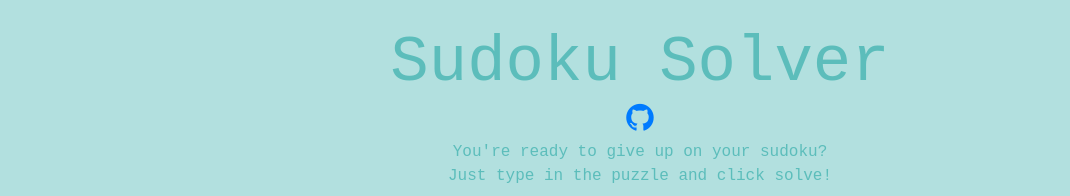
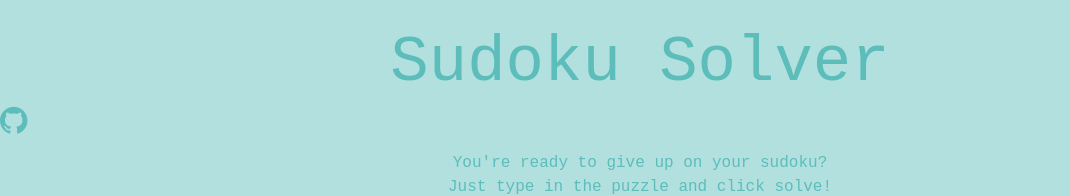
Before and after one commit to marinaikeno/sudoku_solver, a React app in the folder client/: page / in a window 1280 px wide. Shown: the top 196 px of the page, without its empty margins (0-1070 px from the left). Built offline with nearby package versions, Linux system fonts and the light colour scheme; no server answers.

Commit message:
updated stylesheet

```diff
--- a/client/public/stylesheet.css
+++ b/client/public/stylesheet.css
@@ -2,7 +2,7 @@ body {
     background-color: rgb(178, 224, 223);
 }
 
-body h1, body p , body h2 {
+body h1, body p , body h2 a {
     font-family: 'Courier New', Courier, monospace;
     color: rgba(92,189,187,1);
     text-align: center;
```
